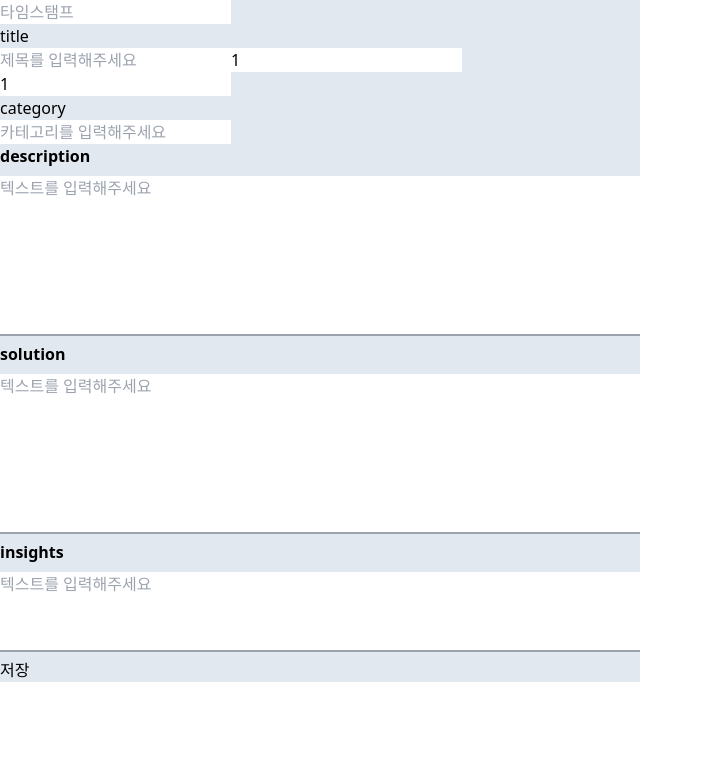
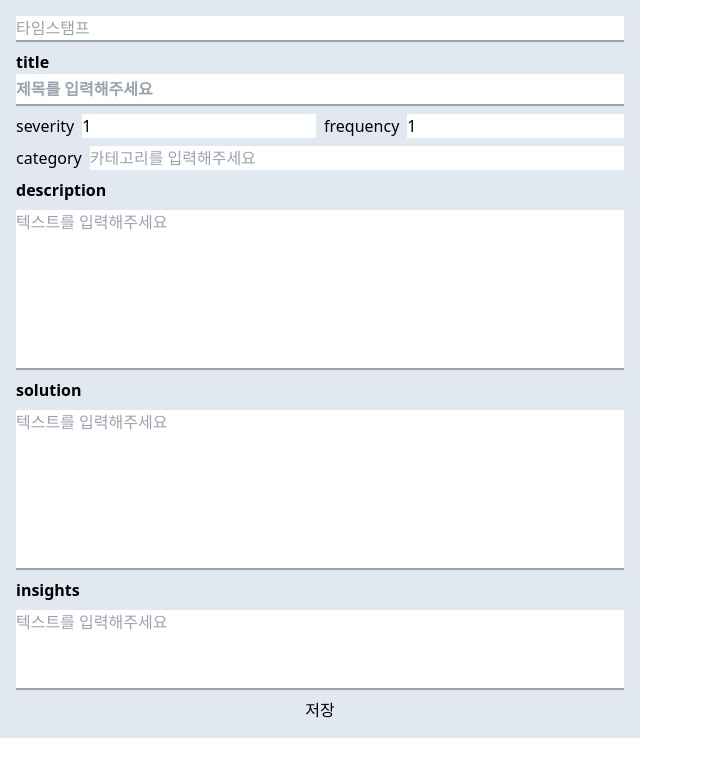
Before and after one commit to Daeun-100/mistake-log, a React (Vite) app: page / in a window 1280 px wide. Shown: the top 776 px of the page, without its empty margins (0-703 px from the left). Built offline with nearby package versions, Linux system fonts and the light colour scheme.

Commit message:
style(mistakeForm) : 각 form 디자인에 맞게 배치

```diff
--- a/src/components/mistakeForm/CategoryForm.tsx
+++ b/src/components/mistakeForm/CategoryForm.tsx
@@ -12,10 +12,14 @@ const CategoryForm: React.FC<InputProps> = ({
   label,
   register,
 }: InputProps) => (
-  <>
+  <div className="flex gap-2">
     <div>{label}</div>
-    <input {...register(label)} placeholder="카테고리를 입력해주세요"></input>
-  </>
+    <input
+      {...register(label)}
+      className="w-full"
+      placeholder="카테고리를 입력해주세요"
+    ></input>
+  </div>
 );
 
 export default CategoryForm;
--- a/src/components/mistakeForm/LabelRangeForm.tsx
+++ b/src/components/mistakeForm/LabelRangeForm.tsx
@@ -12,9 +12,15 @@ const LabelRangeForm: React.FC<InputProps> = ({
   label,
   register,
 }: InputProps) => (
-  <>
-    <input {...register(label)} type="number" placeholder={label}></input>
-  </>
+  <div className="flex flex-1 gap-2">
+    <span>{label}</span>
+    <input
+      {...register(label)}
+      type="number"
+      placeholder={label}
+      className="w-full"
+    ></input>
+  </div>
 );
 
 export default LabelRangeForm;
--- a/src/components/mistakeForm/MistakeForm.tsx
+++ b/src/components/mistakeForm/MistakeForm.tsx
@@ -32,16 +32,23 @@ const WriteForm: React.FC = () => {
   };
 
   return (
-    <div className="w-1/2 bg-slate-200">
-      <input {...register('timestamp')} type="text" placeholder="타임스탬프" />
-      <form className="" onSubmit={handleSubmit(onSubmit)}>
+    <div className="w-1/2 bg-slate-200 p-4">
+      <form className=" flex flex-col gap-2" onSubmit={handleSubmit(onSubmit)}>
+        <input
+          {...register('timestamp')}
+          type="text"
+          placeholder="타임스탬프"
+          className="w-full border-b-2 border-gray-400 outline-none"
+        />
         <TitleForm
           label="title"
           register={register}
           required="제목은 필수입니다."
         />
-        <LabelRangeForm label="severity" register={register} />
-        <LabelRangeForm label="frequency" register={register} />
+        <div className="flex gap-2">
+          <LabelRangeForm label="severity" register={register} />
+          <LabelRangeForm label="frequency" register={register} />
+        </div>
         {errors.title && <div>{errors.title.message}</div>}
 
         <CategoryForm label="category" register={register} />
--- a/src/components/mistakeForm/TextForm.tsx
+++ b/src/components/mistakeForm/TextForm.tsx
@@ -27,11 +27,11 @@ const TextForm: React.FC<InputProps> = ({
   required,
 }: InputProps) => (
   <>
-    <div className="font-semibold mb-2">{label}</div>
+    <div className="font-semibold">{label}</div>
     <textarea
       {...register(label, { required })}
       placeholder="텍스트를 입력해주세요"
-      className={`w-full resize-none border-b-2 border-gray-400 ${matchHeight(
+      className={`w-full resize-none outline-none border-b-2 border-gray-400 ${matchHeight(
         label
       )}`}
     ></textarea>
--- a/src/components/mistakeForm/TitleForm.tsx
+++ b/src/components/mistakeForm/TitleForm.tsx
@@ -12,13 +12,14 @@ const TitleForm: React.FC<InputProps> = ({
   register,
   required,
 }: InputProps) => (
-  <>
+  <div className="w-full font-semibold flex flex-col ">
     <div>{label}</div>
     <input
       {...register(label, { required })}
       placeholder="제목를 입력해주세요"
+      className="w-full border-b-2 border-gray-400 h-8 outline-none"
     ></input>
-  </>
+  </div>
 );
 
 export default TitleForm;
```
